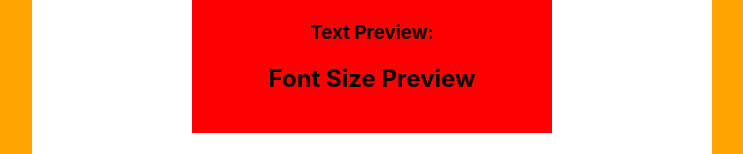
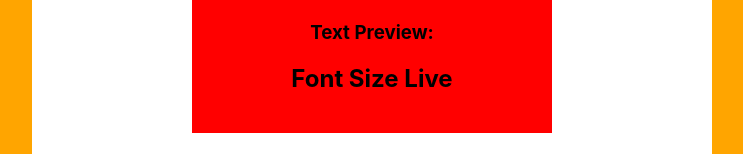
Before and after one commit to souravsharma-dev/react-state, a React (Create React App) app: page / in a window 1280 px wide. Shown: the part 1081-1235 px from the top of the page, without its empty margins (268-1011 px from the left). Built offline with nearby package versions, Linux system fonts and the light colour scheme.

Commit message:
change in content

```diff
--- a/src/App.js
+++ b/src/App.js
@@ -130,7 +130,7 @@ const App = () => {
         </h3>
         <h2 style={{
           fontSize: FontSize
-        }}>Font Size Preview</h2>
+        }}>Font Size Live</h2>
         </div>
 
         <div>
```
